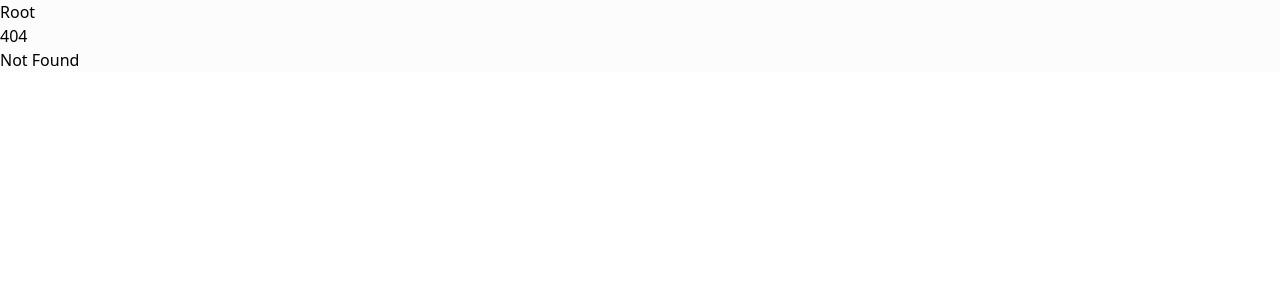
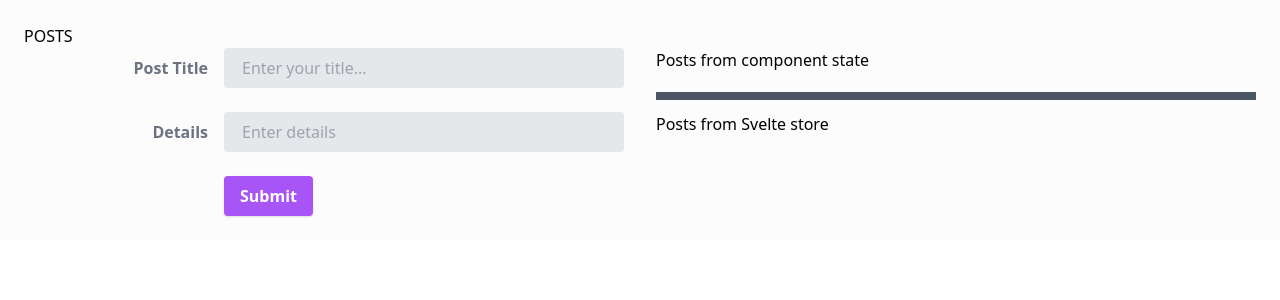
Before and after one commit to hobadams/sveltekit-playground, a SvelteKit app: page /posts in a window 1280 px wide. Before the commit this address had no page. Shown: the top 300 px of the page. Built offline with nearby package versions, Linux system fonts and the light colour scheme.

Commit message:
adds posts related components

```diff
--- /dev/null
+++ b/src/components/Post.svelte
@@ -0,0 +1,16 @@
+<script lang="ts">
+  export let title: string
+  export let details: string
+</script>
+
+<div class="px-6 py-4">
+  <div class="font-bold text-xl mb-2">{title}</div>
+  <p class="text-gray-700 text-base">
+    {details}
+  </p>
+</div>
+
+
+<style>
+  /* your styles go here */
+</style>
--- /dev/null
+++ b/src/components/PostsList.svelte
@@ -0,0 +1,19 @@
+<script lang="ts">
+	import Post from "./Post.svelte";
+
+  // your script goes here
+  export let posts: { title: string, details: string }[]
+  export let heading: string;
+</script>
+
+<div>
+  <h1 class="mb-3">{heading}</h1>
+  {#each posts as post}
+     <Post title={post.title} details={post.details}/>
+  {/each}
+
+</div>
+
+<style>
+  /* your styles go here */
+</style>
--- a/src/routes/+layout.svelte
+++ b/src/routes/+layout.svelte
@@ -3,6 +3,5 @@
 </script>
 
 <section class="bg-primary">
-	<p>Root</p>
 	<slot />
 </section>
--- /dev/null
+++ b/src/routes/posts/+layout.svelte
@@ -0,0 +1,6 @@
+<main class="bg-primary">
+	<div class="p-6">
+    <h1>POSTS</h1>
+    <slot />
+  </div>
+</main>
--- /dev/null
+++ b/src/routes/posts/+page.svelte
@@ -0,0 +1,79 @@
+<script lang="ts">
+	import PostsList from "../../components/PostsList.svelte";
+
+	// your script goes here
+	let newTitle = '';
+	let newDetails = '';
+  let postList: { title: string, details: string }[] = []
+
+  function addToList() {
+    console.log("=====", { newTitle, newDetails })
+    postList = [...postList, { title: newTitle, details: newDetails }]
+    newTitle = ""
+    newDetails = ""
+  }
+</script>
+
+<div class="flex w-full gap-8">
+  <form class="w-1/2" on:submit|preventDefault={addToList}>
+    <div class="md:flex md:items-center mb-6">
+      <div class="md:w-1/3">
+        <label
+          class="block text-gray-500 font-bold md:text-right mb-1 md:mb-0 pr-4"
+          for="inline-post-title"
+        >
+          Post Title
+        </label>
+      </div>
+      <div class="md:w-2/3">
+        <input
+          class="bg-gray-200 appearance-none border-2 border-gray-200 rounded w-full py-2 px-4 text-gray-700 leading-tight focus:outline-none focus:bg-white focus:border-purple-500"
+          id="inline-post-title"
+          type="text"
+          placeholder="Enter your title..."
+          bind:value={newTitle}
+        />
+      </div>
+    </div>
+    <div class="md:flex md:items-center mb-6">
+      <div class="md:w-1/3">
+        <label
+          class="block text-gray-500 font-bold md:text-right mb-1 md:mb-0 pr-4"
+          for="inline-details"
+        >
+          Details
+        </label>
+      </div>
+      <div class="md:w-2/3">
+        <input
+          class="bg-gray-200 appearance-none border-2 border-gray-200 rounded w-full py-2 px-4 text-gray-700 leading-tight focus:outline-none focus:bg-white focus:border-purple-500"
+          id="inline-details"
+          type="text"
+          placeholder="Enter details"
+          bind:value={newDetails}
+        />
+      </div>
+    </div>
+    <div class="md:flex md:items-center">
+      <div class="md:w-1/3"></div>
+      <div class="md:w-2/3">
+        <button
+          class="shadow bg-purple-500 hover:bg-purple-400 focus:shadow-outline focus:outline-none text-white font-bold py-2 px-4 rounded"
+          type="submit"
+        >
+          Submit
+        </button>
+      </div>
+    </div>
+  </form>
+
+  <aside class="w-1/2 flex flex-col">
+    <PostsList posts={postList} heading="Posts from component state"/>
+    <div class="border-solid border-4 border-gray-600 mt-2 mb-3" />
+    <PostsList posts={[]} heading="Posts from Svelte store"/>
+  </aside>
+</div>
+
+<style>
+	/* your styles go here */
+</style>
```
